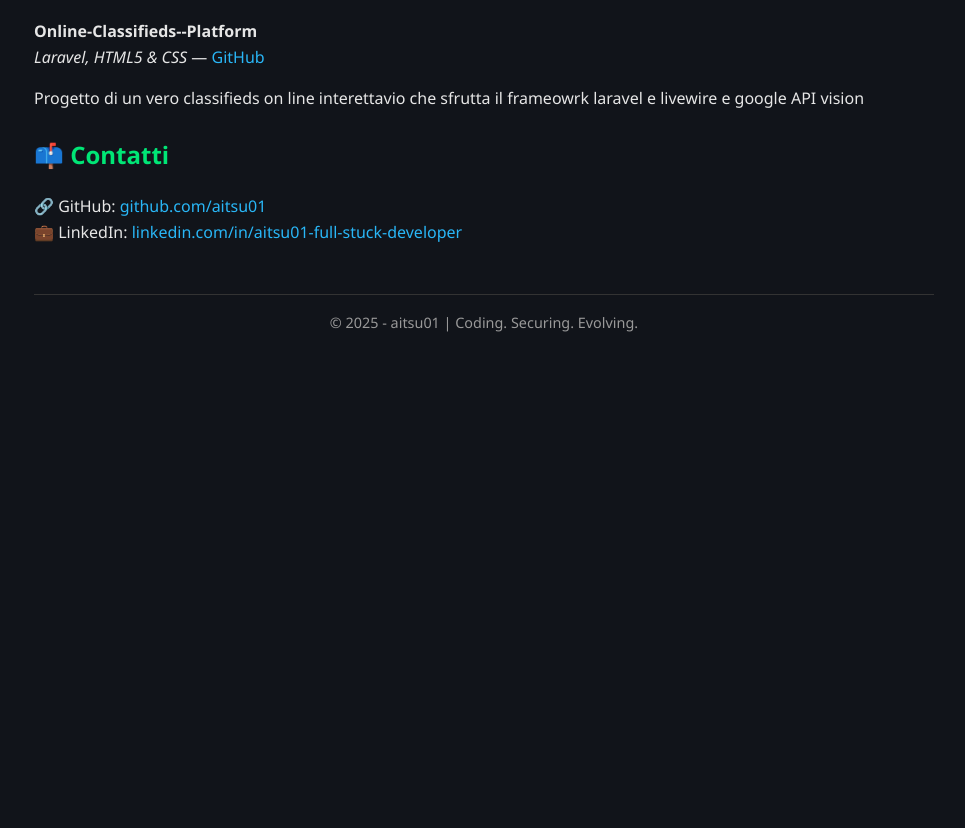
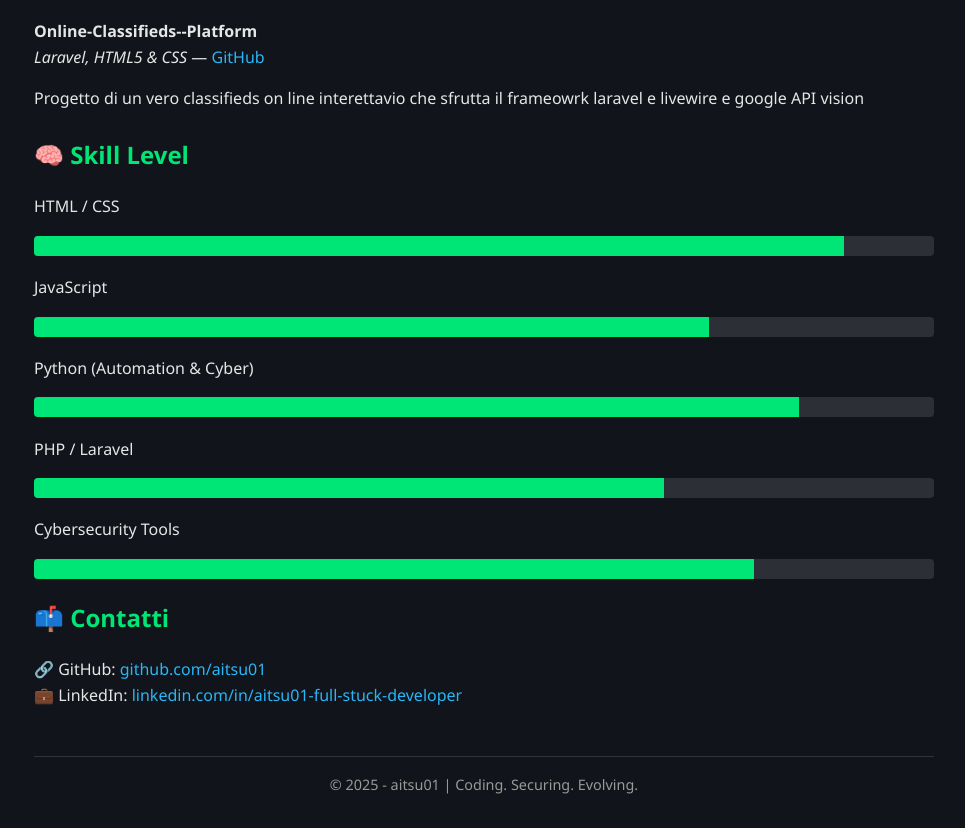
Before and after one commit to aitsu01/aitsu01-link-hub, a plain HTML site: page index.html in a window 1280 px wide. Shown: the part 920-1748 px from the top of the page, without its empty margins (156-1121 px from the left). Before the commit the page ends 1286 px from the top, so only its background shows below. Drawn offline with Linux system fonts and the light colour scheme.

Commit message:
Update index.html

```diff
--- a/index.html
+++ b/index.html
@@ -57,6 +57,25 @@
       font-size: 0.9rem;
       text-align: center;
     }
+
+    .skill {
+  margin-bottom: 1.2rem;
+}
+
+.bar {
+  background-color: #2c2f36;
+  border-radius: 4px;
+  overflow: hidden;
+  height: 20px;
+}
+
+.progress {
+  background-color: #00e676;
+  height: 100%;
+  width: 0;
+  transition: width 1.5s ease-in-out;
+}
+
   </style>
 </head>
 <body>
@@ -100,7 +119,30 @@
       </li>
     </ul>
 
-    <h2>📫 Contatti</h2>
+    <h2>🧠 Skill Level</h2>
+<div class="skill">
+  <p>HTML / CSS</p>
+  <div class="bar"><div class="progress" data-value="90"></div></div>
+</div>
+<div class="skill">
+  <p>JavaScript</p>
+  <div class="bar"><div class="progress" data-value="75"></div></div>
+</div>
+<div class="skill">
+  <p>Python (Automation & Cyber)</p>
+  <div class="bar"><div class="progress" data-value="85"></div></div>
+</div>
+<div class="skill">
+  <p>PHP / Laravel</p>
+  <div class="bar"><div class="progress" data-value="70"></div></div>
+</div>
+<div class="skill">
+  <p>Cybersecurity Tools</p>
+  <div class="bar"><div class="progress" data-value="80"></div></div>
+</div>
+
+<h2>📫 Contatti</h2>
+
     <p>
       🔗 GitHub: <a href="https://github.com/aitsu01" target="_blank">github.com/aitsu01</a><br/>
       💼 LinkedIn: <a href="https://www.linkedin.com/in/aitsu01-full-stuck-developer/" target="_blank">linkedin.com/in/aitsu01-full-stuck-developer</a>
@@ -110,5 +152,15 @@
       &copy; 2025 - aitsu01 | Coding. Securing. Evolving.
     </footer>
   </div>
+  <script>
+  document.addEventListener("DOMContentLoaded", function () {
+    const bars = document.querySelectorAll(".progress");
+    bars.forEach(bar => {
+      const value = bar.getAttribute("data-value");
+      bar.style.width = value + "%";
+    });
+  });
+</script>
+
 </body>
 </html>
```
